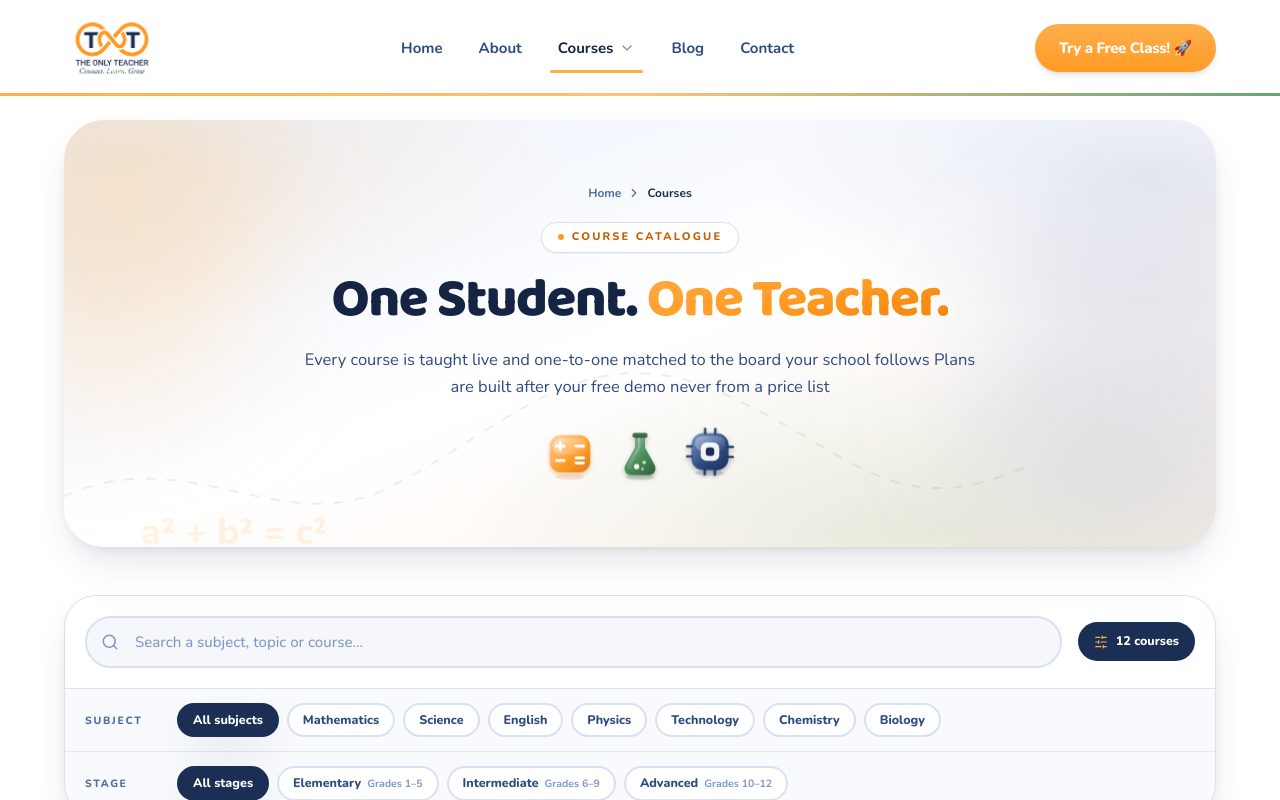
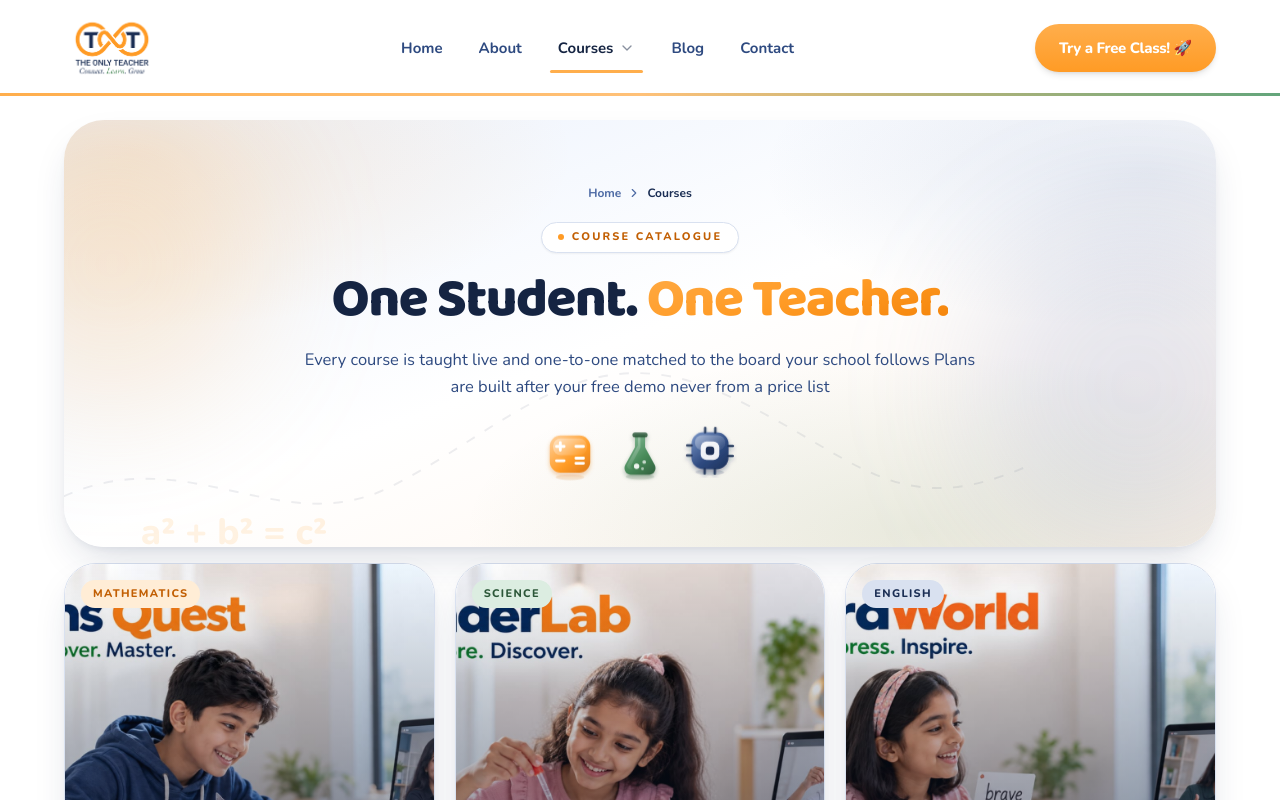
Before and after one commit to Lakshayg001/OnlyTeacher, a React (Vite) app: page /courses in a window 1280 px wide. Shown: the top 800 px of the page. Built offline with nearby package versions, Linux system fonts and the light colour scheme.

Commit message:
Remove filter bar from courses page

```diff
--- a/src/pages/Courses.tsx
+++ b/src/pages/Courses.tsx
@@ -60,45 +60,7 @@ export default function Courses() {
     icons={['math', 'science', 'technology']}
    />
 
-   {/* filters */}
-   <section className="py-8">
-    <div className="container-tot">
-     <FilterBar
-      query={query}
-      onQuery={setQuery}
-      placeholder="Search a subject, topic or course…"
-      resultLabel={`${results.length} course${results.length === 1 ? '' : 's'}`}
-      onReset={() => {
-       setQuery('');
-       setTrack('all');
-       setBoard('all');
-       setSubject('all');
-      }}
-      groups={[
-       {
-        id: 'subject',
-        label: 'Subject',
-        value: subject,
-        onChange: setSubject,
-        options: subjects.map((s) => ({
-         value: s,
-         label: s === 'all' ? 'All subjects' : s,
-        })),
-       },
-       {
-        id: 'stage',
-        label: 'Stage',
-        value: track,
-        onChange: setTrack,
-        options: [
-         { value: 'all', label: 'All stages' },
-         ...TRACKS.map((t) => ({ value: t.id, label: t.label, hint: t.grades })),
-        ],
-       },
-      ]}
-     />
-    </div>
-   </section>
+
 
    {/* results */}
    <section className="pb-14">
```
